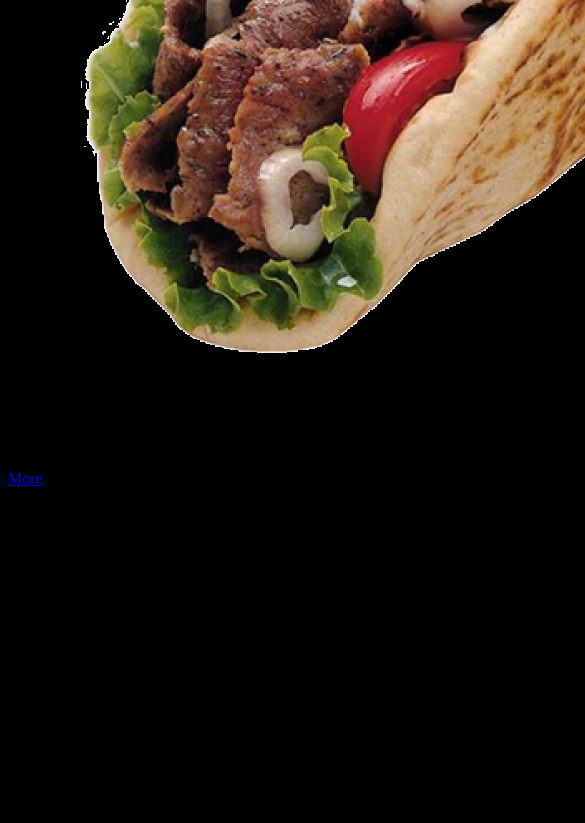
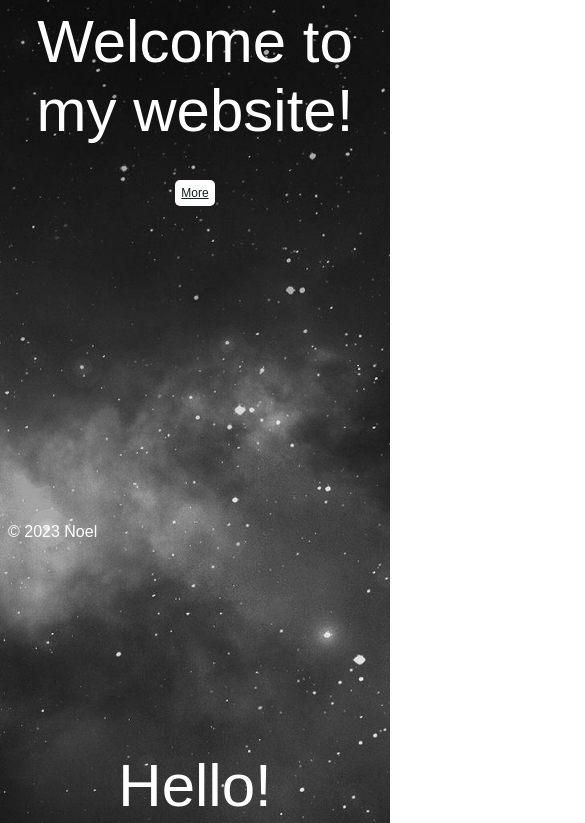
Before and after one commit to noel560/noel560.github.io, a plain HTML site: page index.html in a window 390 px wide. Shown: the part 303-1126 px from the top of the page, 585 px wide, since content can reach past the window. Before the commit the page ends 889 px from the top, so only its background shows below. Drawn offline with Linux system fonts and the light colour scheme.

Commit message:
Update index.css

```diff
--- a/index.css
+++ b/index.css
@@ -1,12 +1,151 @@
-body{
-  background-color: black;
+body {
+    /*background-color: rgb(98, 98, 98);*/
+    background-image: url(imgs/39632.jpg);
+    background-size: cover;
+    color: white;
 }
-p {
+
+::-webkit-scrollbar {
+    display: none;
+}
+
+h1 {
+    font-family: Arial;
+    font-size: 50px;
+}
+
+.button {
+    border: none;
+    color: rgb(255, 255, 255);
+    padding: 16px 32px;
+    text-align: center;
+    text-decoration: none;
+    display: inline-block;
+    font-size: 40px;
+    margin: 4px 2px;
+    transition-duration: 0.4s;
+    cursor: pointer;
+}
+
+.button1 {
+    background-color: rgb(48, 48, 48);
+    color: rgb(255, 255, 255);
+    border: 2px solid #000000;
+}
+
+.button1:hover {
+    background-color: #000000;
+    color: rgb(255, 255, 255);
+}
+
+footer {
+    font-family: Arial;
+    text-align: center;
+    background-attachment: scroll;
+    background-position: 0% 0%;
+    position: fixed;
+    bottom: 0pt;
     color: white;
-    position: absolute;
-    top: 50%;
-    left: 50%;
-    transform: translate(-50%, -50%);
+}
+
+.kamurokar{
+    float: right;
+    text-align: right;
+    border-radius: 25px;
     font-family: Arial;
+    margin: 10px;
+    padding: 10px;
+}
+
+.aimg{
+    /*position: fixed; */
+    width: 100px;
+    cursor: pointer;
+    margin: 10px;
+    padding: 10px;
+}
+
+section {
+    text-align: center;
+    padding: 6%;
+}
+
+section header {
+    margin-top: 0px;
+    font-family: 'Arial';
     font-size: 60px;
-  }
+    margin-bottom: 5px;
+    text-align: center;
+    position: relative;
+}
+
+.headera {
+    margin-top: 150px;
+}
+
+section div {
+    font-family: 'Arial';
+    font-size: 30px;
+    line-height: 55px;
+    text-align: center;
+    display: inline-flex;
+    flex-direction: column;
+    align-items: center;
+    margin: 10px 0 0 0;
+}
+
+section .button2000 {
+    font-family: 'Arial';
+    font-size: 24px;
+    color: #151D21;
+    background: #ffffff;
+    display: inline-flex;
+    padding: 6px;
+    margin-top: 30px;
+    margin-right: 5%;
+    margin-left: 5%;
+    border: none;
+    border-radius: 5px;
+}
+
+section .button2000:hover {
+    background: white;
+    font-size: 26px;
+    margin-top: 29px;
+}
+
+@media screen and (max-width: 600px) {
+    li {
+        font-size: 12px;
+    }
+
+    section nav {
+        font-size: 14px;
+        line-height: 26px;
+    }
+
+    section .button2000 {
+        font-size: 12px;
+    }
+
+    section .button2000:hover {
+        background: white;
+        font-size: 14px;
+        margin-top: 29px;
+    }
+}
+
+.par {
+    margin-top: 500px;
+    height: 650px;
+}
+
+section nav {
+    font-family: 'Arial';
+    font-size: 36px;
+    line-height: 55px;
+    text-align: left;
+    display: inline-flex;
+    flex-direction: column;
+    align-items: center;
+}
```
